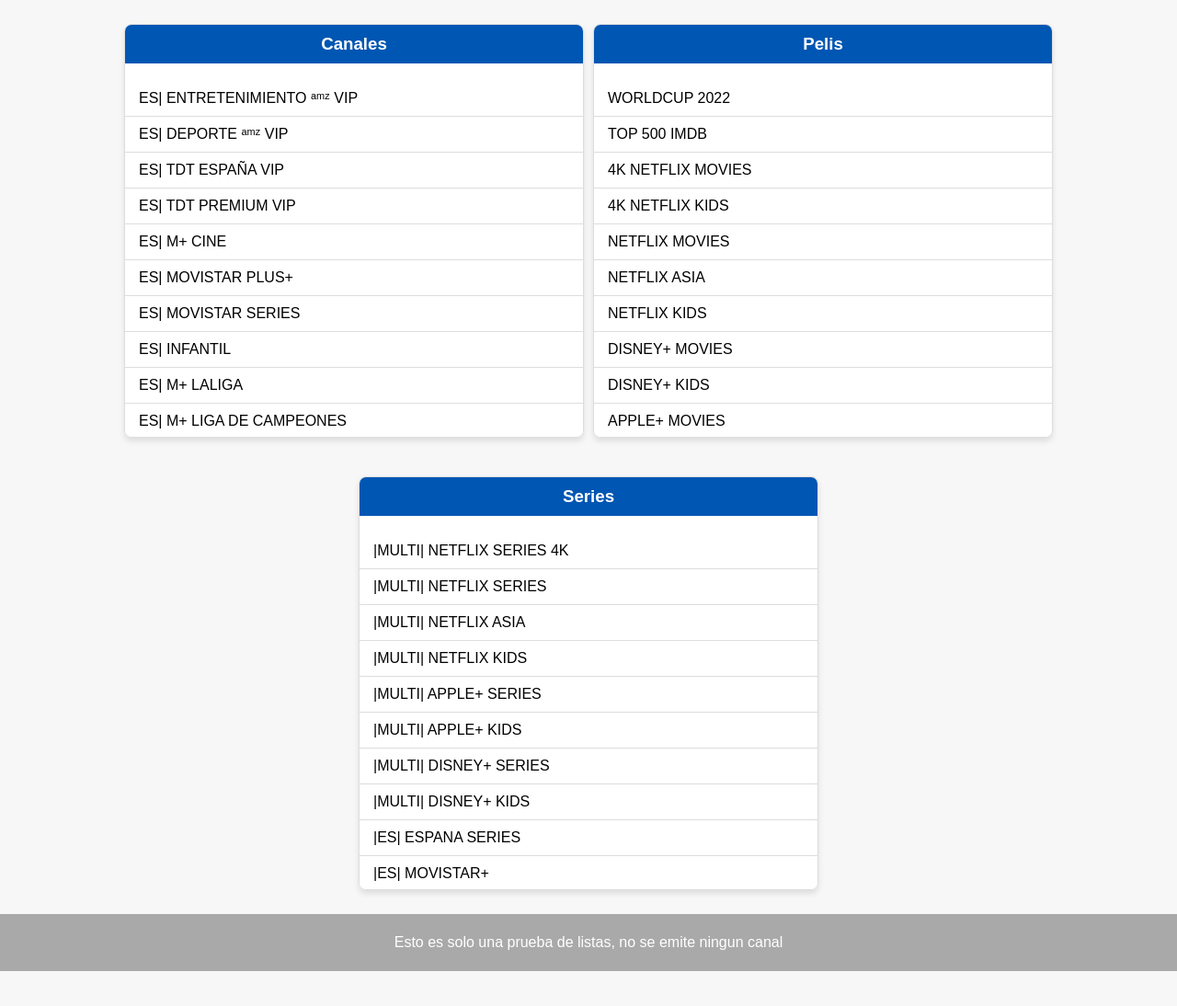
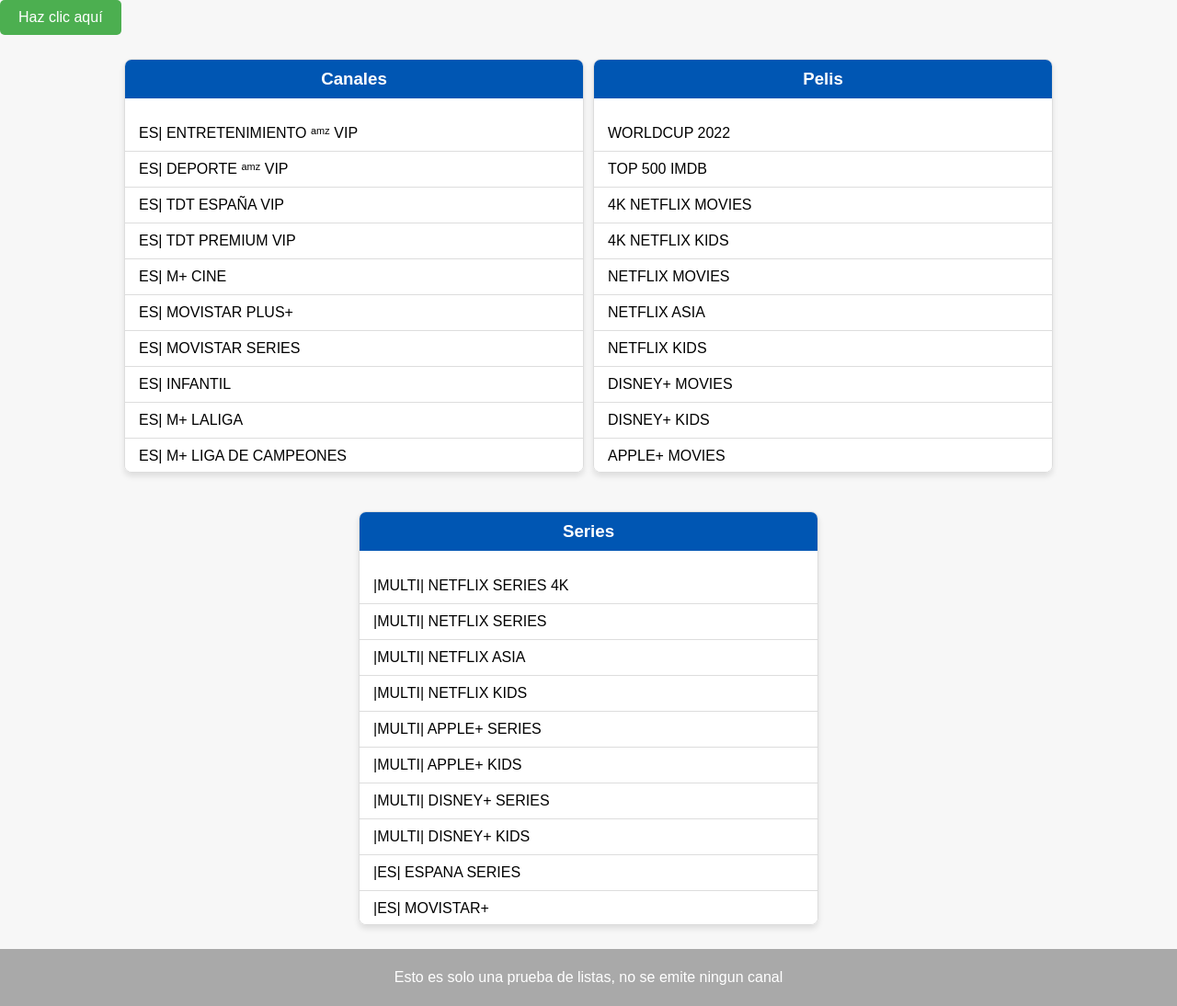
Before and after one commit to lfak3r/categorias, a plain HTML site: page index.html in a window 1280 px wide. Shown: the whole page at 92% size. Before the commit the page ends 1056 px from the top, so only its background shows below. Drawn offline with Linux system fonts and the light colour scheme.

Commit message:
Update index.html

```diff
--- a/index.html
+++ b/index.html
@@ -81,7 +81,24 @@
 </style>
 </head>
 <body>
+    <style>
+        /* Estilos para el botón */
+        button {
+            background-color: #4CAF50;
+            border: none;
+            color: white;
+            padding: 10px 20px;
+            text-align: center;
+            text-decoration: none;
+            display: inline-block;
+            font-size: 16px;
+            border-radius: 5px;
+            cursor: pointer;
+        }
+    </style>
 
+
+    <button type="button">Haz clic aquí</button>
 
 <div class="lista-container">
   <ul class="lista">
```
